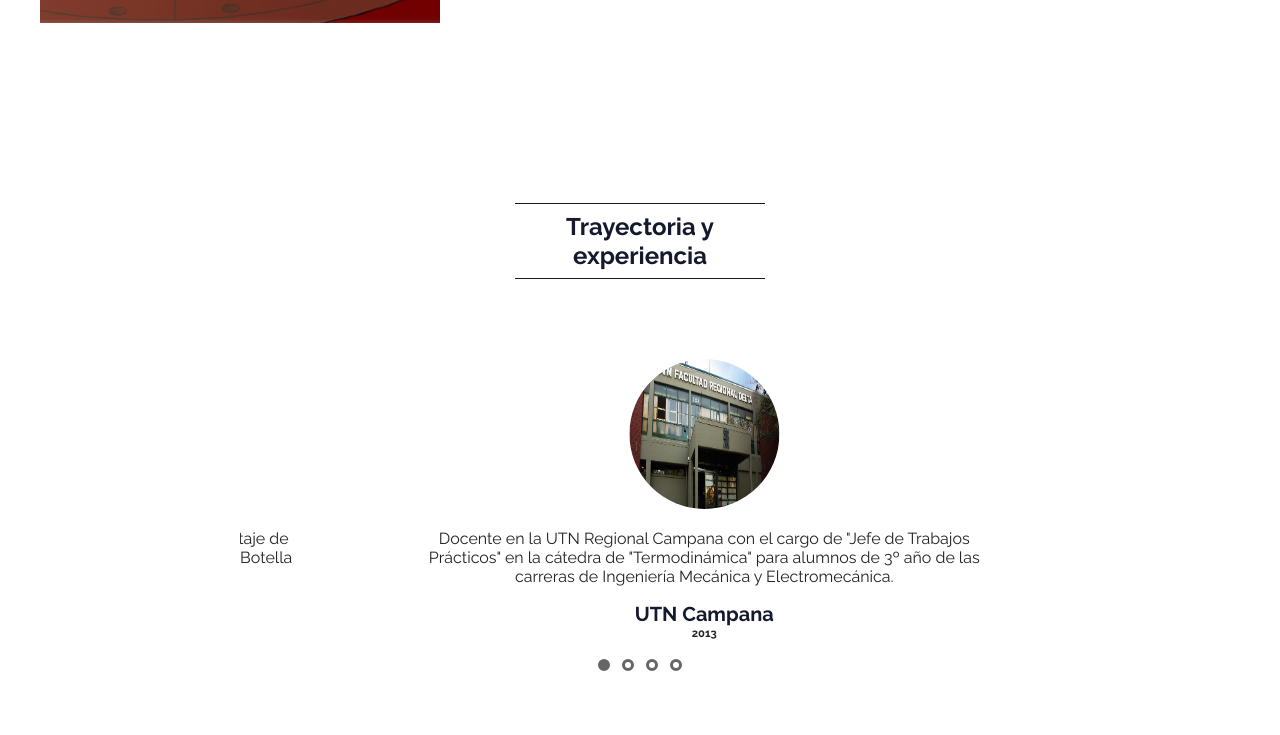
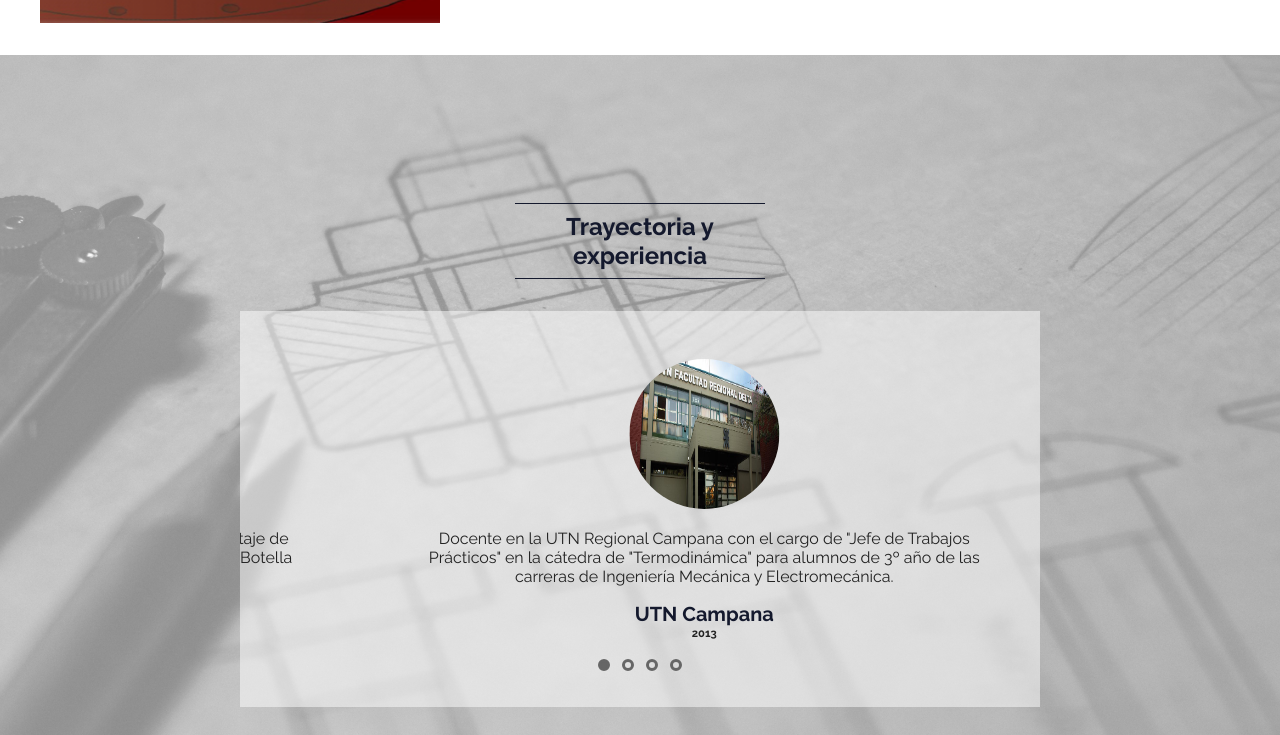
Before and after one commit to Gustavo-F-E/CV-portfolio, a plain HTML site: page index.html in a window 1280 px wide. Shown: the part 3605-4340 px from the top of the page. Drawn offline with Linux system fonts and the light colour scheme.

Commit message:
solucionado

```diff
--- a/css/d-hero-image.css
+++ b/css/d-hero-image.css
@@ -1,6 +1,5 @@
 /* ********** HeroImage ********** */
 .hero-image {
-  background-image: url("assets/dibujo-ingenieria.jpg");
   background-repeat: no-repeat;
   background-size: cover;
   background-position: center;
@@ -35,6 +34,7 @@
 }
 
 #hero-testimonials{
+  background-image: url("../assets/dibujo-ingenieria.jpg");
   background-attachment: scroll;
 }
 
```
